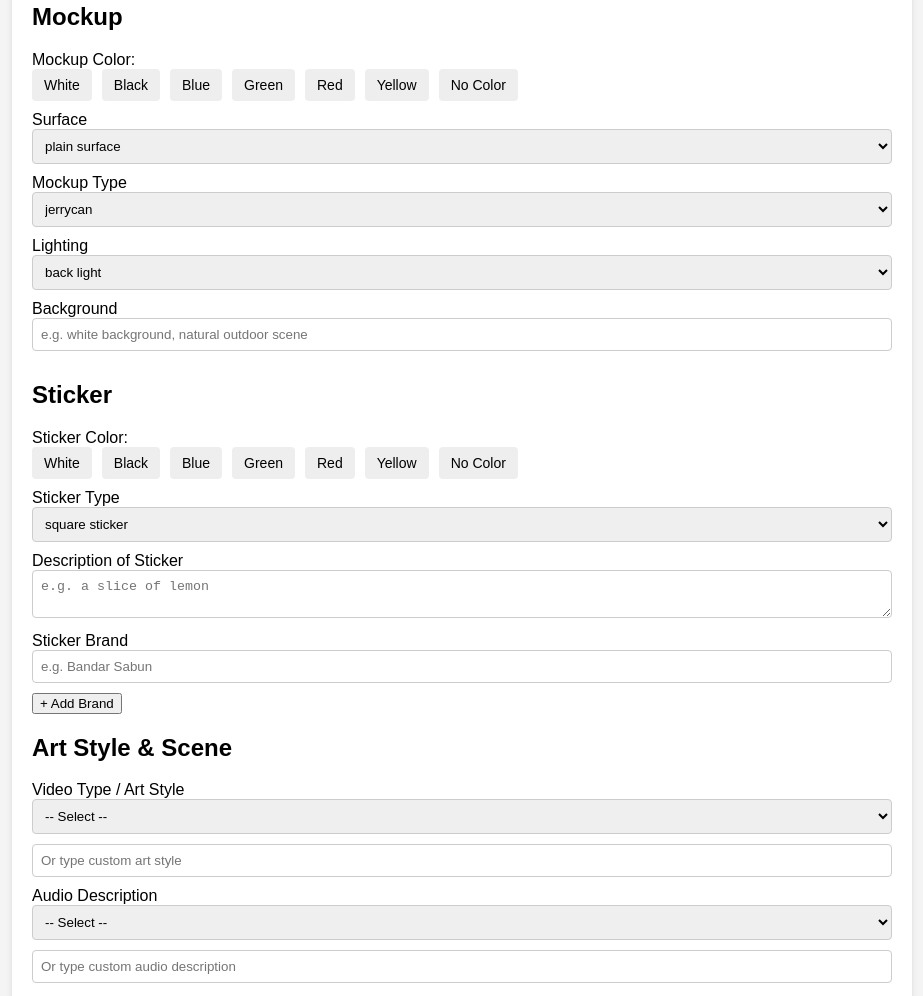
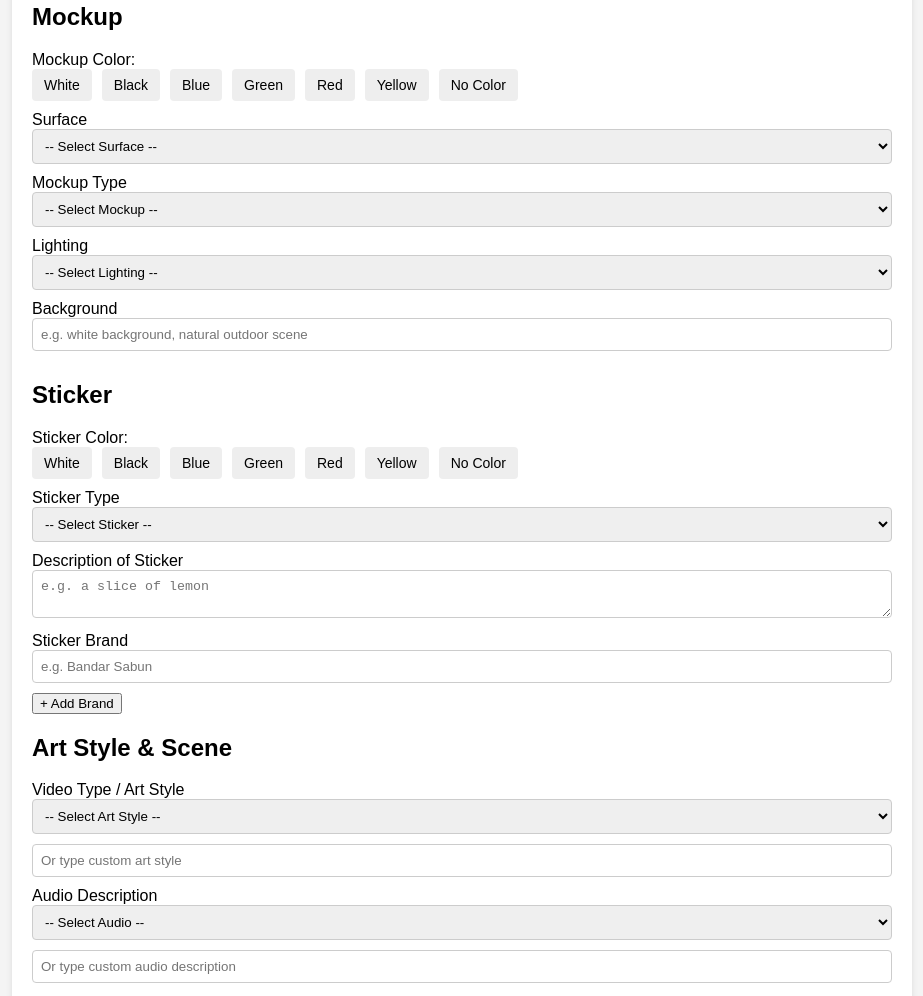
Before and after one commit to aiindonesiaart/productpromotion-vpg, a plain HTML site: page index.html in a window 1280 px wide. Shown: the part 117-1113 px from the top of the page, without its empty margins (178-1101 px from the left). Drawn offline with Linux system fonts and the light colour scheme.

Commit message:
Update index.html

```diff
--- a/index.html
+++ b/index.html
@@ -30,6 +30,7 @@
 
       <label title="plain surface,bumpy surface,corrugated surface...">Surface</label>
       <select id="surface-select">
+        <option value="">-- Select Surface --</option>
         <option>plain surface</option>
         <option>bumpy surface</option>
         <option>corrugated surface</option>
@@ -39,6 +40,7 @@
 
       <label title="acetate window box,bag in box,blister pack...">Mockup Type</label>
       <select id="mockup-type-select">
+        <option value="">-- Select Mockup --</option>
         <option>jerrycan</option>
         <option>bottle</option>
         <option>carton</option>
@@ -47,6 +49,7 @@
 
       <label title="ambient light,key light,fill light...">Lighting</label>
       <select id="lighting-select">
+        <option value="">-- Select Lighting --</option>
         <option>back light</option>
         <option>key light</option>
         <option>fill light</option>
@@ -74,6 +77,7 @@
 
       <label>Sticker Type</label>
       <select id="sticker-type-select">
+        <option value="">-- Select Sticker --</option>
         <option>square sticker</option>
         <option>circle sticker</option>
         <option>oval sticker</option>
@@ -95,7 +99,7 @@
 
       <label>Video Type / Art Style</label>
       <select id="art-style-select">
-        <option>-- Select --</option>
+        <option value="">-- Select Art Style --</option>
         <option>cinematic video</option>
         <option>realistic cinematic video</option>
         <option>a high detailed scene</option>
@@ -106,7 +110,7 @@
 
       <label>Audio Description</label>
       <select id="audio-select">
-        <option>-- Select --</option>
+        <option value="">-- Select Audio --</option>
         <option>natural voiceover</option>
         <option>soft background music</option>
         <option>no audio</option>
```
